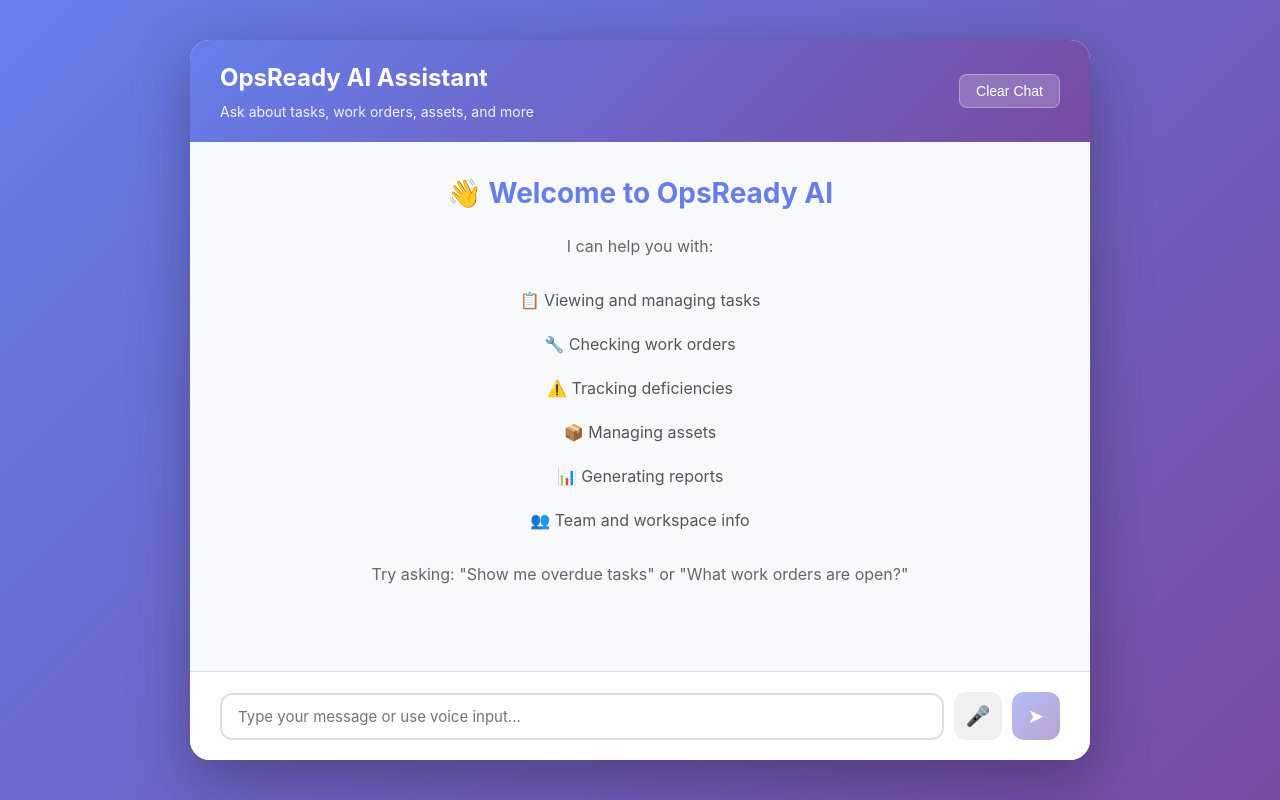
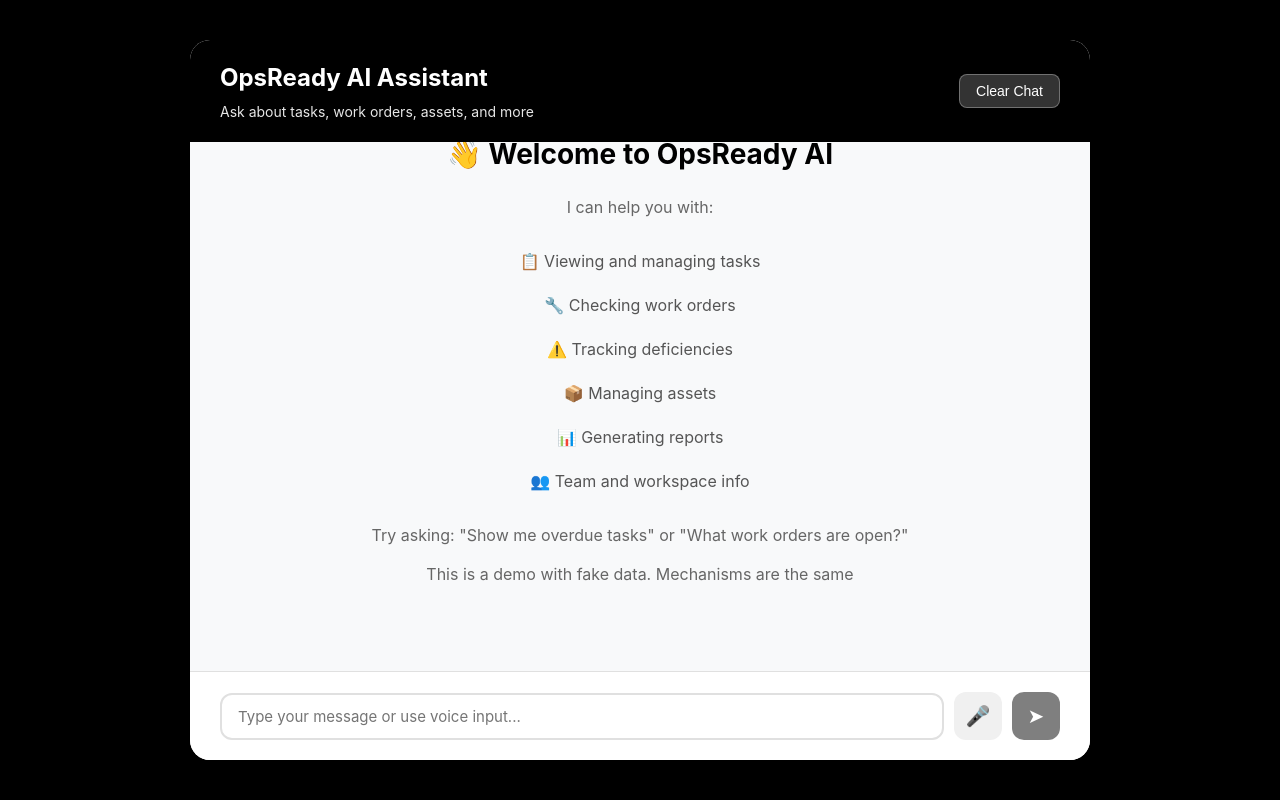
Before and after one commit to gesimorris/Opsready-chatbot, a React (Vite) app in the folder frontend/: page / in a window 1280 px wide. Built offline with nearby package versions, Linux system fonts and the light colour scheme.

Commit message:
changing css

```diff
--- a/frontend/src/App.css
+++ b/frontend/src/App.css
@@ -10,7 +10,7 @@ body {
     sans-serif;
   -webkit-font-smoothing: antialiased;
   -moz-osx-font-smoothing: grayscale;
-  background: linear-gradient(135deg, #667eea 0%, #764ba2 100%);
+  background: black;
 }
 
 .App {
@@ -35,7 +35,7 @@ body {
 
 /* Header */
 .chat-header {
-  background: linear-gradient(135deg, #667eea 0%, #764ba2 100%);
+  background: black;
   color: white;
   padding: 20px 30px;
   display: flex;
@@ -83,7 +83,7 @@ body {
 }
 
 .welcome-message h2 {
-  color: #667eea;
+  color: black;
   margin-bottom: 20px;
   font-size: 28px;
 }
@@ -138,7 +138,7 @@ body {
 }
 
 .message.user .message-avatar {
-  background: #667eea;
+  background: black;
   margin-left: 10px;
 }
 
@@ -160,7 +160,7 @@ body {
 }
 
 .message.user .message-text {
-  background: #667eea;
+  background: black;
   color: white;
   border-bottom-right-radius: 4px;
 }
@@ -182,7 +182,7 @@ body {
 .typing-indicator span {
   width: 8px;
   height: 8px;
-  background: #667eea;
+  background: black
   border-radius: 50%;
   animation: bounce 1.4s infinite ease-in-out;
 }
@@ -233,7 +233,7 @@ textarea {
 
 textarea:focus {
   outline: none;
-  border-color: #667eea;
+  border-color: black
 }
 
 textarea:disabled {
@@ -278,7 +278,7 @@ textarea:disabled {
 }
 
 .send-button {
-  background: linear-gradient(135deg, #667eea 0%, #764ba2 100%);
+  background: black;
   color: white;
 }
 
@@ -303,12 +303,12 @@ textarea:disabled {
 }
 
 .messages-container::-webkit-scrollbar-thumb {
-  background: #667eea;
+  background: gray;
   border-radius: 4px;
 }
 
 .messages-container::-webkit-scrollbar-thumb:hover {
-  background: #5568d3;
+  background: black;
 }
 
 /* Responsive */
--- a/frontend/src/App.jsx
+++ b/frontend/src/App.jsx
@@ -70,7 +70,7 @@ function App() {
     setIsLoading(true);
 
     try {
-      const response = await fetch('http://localhost:8000/api/chat', {
+      const response = await fetch('https://opsready-chatbot-production.up.railway.app/api/chat', {
         method: 'POST',
         headers: {
           'Content-Type': 'application/json',
@@ -145,6 +145,7 @@ function App() {
                 <li>👥 Team and workspace info</li>
               </ul>
               <p>Try asking: "Show me overdue tasks" or "What work orders are open?"</p>
+              <p>This is a demo with fake data. Mechanisms are the same</p>
             </div>
           ) : (
             messages.map((msg, index) => (
```
Also changed, not shown: 2 other files (tests, documents, lock files or other folders).
